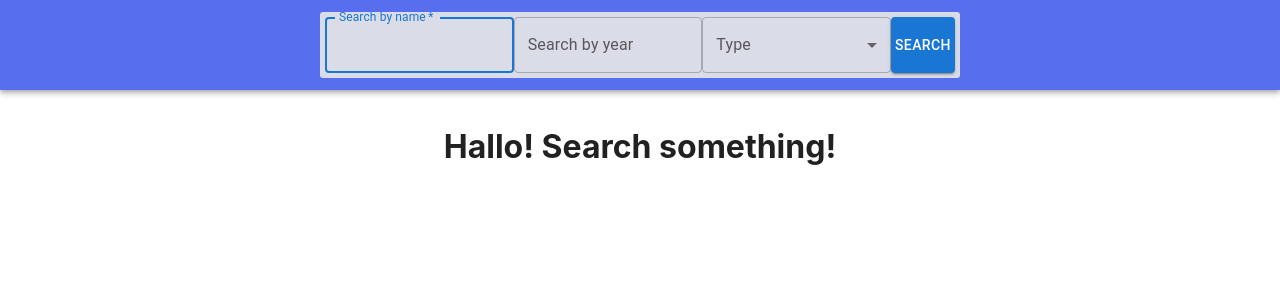
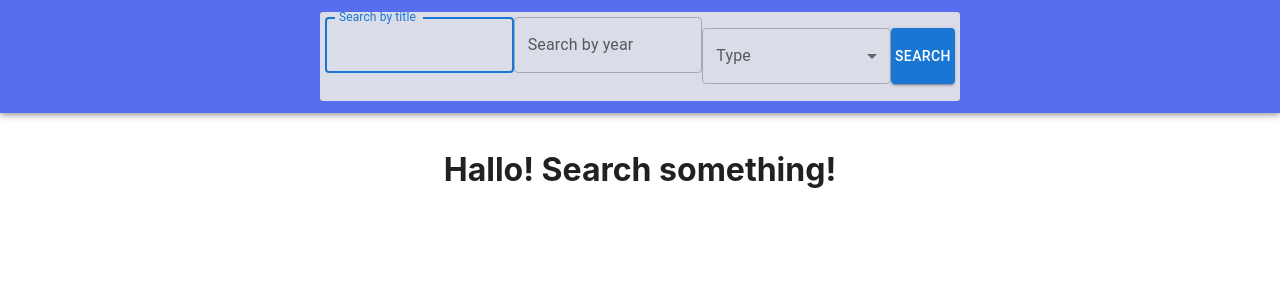
Before and after one commit to mstotskyi/movie-list, a React (Create React App) app: page / in a window 1280 px wide. Shown: the top 300 px of the page. Built offline with nearby package versions, Linux system fonts and the light colour scheme.

Commit message:
add-react-hook-form

```diff
--- a/package.json
+++ b/package.json
@@ -18,6 +18,7 @@
     "prettier": "^2.8.4",
     "react": "^18.2.0",
     "react-dom": "^18.2.0",
+    "react-hook-form": "^7.43.5",
     "react-loader-spinner": "^5.3.4",
     "react-scripts": "4.0.3",
     "styled-components": "^5.3.6",
--- a/src/components/Searchbar/SearchBar.tsx
+++ b/src/components/Searchbar/SearchBar.tsx
@@ -1,94 +1,90 @@
-import { useState } from "react";
+// import { useState } from "react";
 import TextField from "@mui/material/TextField";
 import Button from "@mui/material/Button";
 import styles from "../Searchbar/Searchbar.module.css";
-import Select, { SelectChangeEvent } from "@mui/material/Select";
+import Select from "@mui/material/Select";
 import MenuItem from "@mui/material/MenuItem";
 import FormControl from "@mui/material/FormControl";
 import InputLabel from "@mui/material/InputLabel";
-
-// import InputLabel from "@mui/material/InputLabel";
+import { useForm, SubmitHandler } from "react-hook-form";
 
 interface Props {
-  getSearchQueryName: (searchQueryName: string) => void;
-  getSearchQueryYear: (searchQueryYear: string) => void;
-  getSearchQueryType: (searchQueryType: string) => void;
+  getSearchQueryName: (title: string) => void;
+  getSearchQueryYear: (year: string) => void;
+  getSearchQueryType: (type: string) => void;
 }
+
+type Inputs = {
+  title: string;
+  year: string;
+  type: string;
+};
+
 export function Searchbar({
   getSearchQueryName,
   getSearchQueryYear,
   getSearchQueryType,
 }: Props) {
-  const [searchQueryName, setSearchQueryName] = useState("");
-  const [searchQueryYear, setSearchQueryYear] = useState("");
-  const [searchQueryType, setSearchQueryType] = useState("");
+  const {
+    register,
+    handleSubmit,
+    reset,
 
-  const handleOnSubmit = (e: React.FormEvent<HTMLFormElement>) => {
-    e.preventDefault();
+    formState: { errors },
+  } = useForm<Inputs>({ mode: "onBlur" });
 
-    getSearchQueryName(searchQueryName);
-    getSearchQueryYear(searchQueryYear);
-    getSearchQueryType(searchQueryType);
-    setSearchQueryName("");
-    setSearchQueryYear("");
-    setSearchQueryType("");
-  };
-
-  const handleOnChange = (
-    e: React.ChangeEvent<HTMLTextAreaElement | HTMLInputElement>
-  ) => {
-    switch (e.target.name) {
-      case "title":
-        setSearchQueryName(e.target.value);
-        break;
-      case "year":
-        setSearchQueryYear(e.target.value);
-        break;
-      default:
-        return;
-    }
-  };
-
-  const handleChange = (event: SelectChangeEvent) => {
-    setSearchQueryType(event.target.value as string);
+  const onSubmit: SubmitHandler<Inputs> = (data) => {
+    console.log(data);
+    getSearchQueryName(data.title);
+    getSearchQueryYear(data.year);
+    getSearchQueryType(data.type);
+    reset();
   };
 
   return (
     <header className={styles.Searchbar}>
-      <form className={styles.SearchForm} onSubmit={handleOnSubmit}>
+      <form className={styles.SearchForm} onSubmit={handleSubmit(onSubmit)}>
         <TextField
+          defaultValue=""
+          {...register("title", { required: "This field is required" })}
           className={styles.SearchForm__input}
           id="outlined-basic"
-          label="Search by name"
+          label="Search by title"
           name="title"
           variant="outlined"
-          value={searchQueryName}
-          required
           type="text"
           autoComplete="off"
           autoFocus
-          onChange={handleOnChange}
+          error={errors?.title ? true : false}
+          helperText={(errors?.title && errors?.title?.message) || " "}
         />
+
         <TextField
+          defaultValue=""
+          {...register("year", {
+            pattern: {
+              value: /^[1-9][0-9]{3}$/,
+              message: "enter the year in 'yyyy' format",
+            },
+          })}
           className={styles.SearchForm__input}
           id="outlined-basic"
           label="Search by year"
           name="year"
           variant="outlined"
-          value={searchQueryYear}
           type="numeric"
           autoComplete="off"
           title="Year"
-          inputProps={{ inputMode: "numeric", pattern: "^[1-9][0-9]{3}$" }}
-          onChange={handleOnChange}
+          error={errors?.year ? true : false}
+          helperText={(errors?.year && errors?.year?.message) || " "}
         />
         <FormControl fullWidth>
           <InputLabel id="demo-select-small">Type</InputLabel>
 
           <Select
-            value={searchQueryType}
+            defaultValue=""
+            {...register("type")}
             label="Type"
-            onChange={handleChange}
             placeholder="Type"
           >
             <MenuItem value="movie">movie</MenuItem>
```
Also changed, not shown: 1 other file (tests, documents, lock files or other folders).
